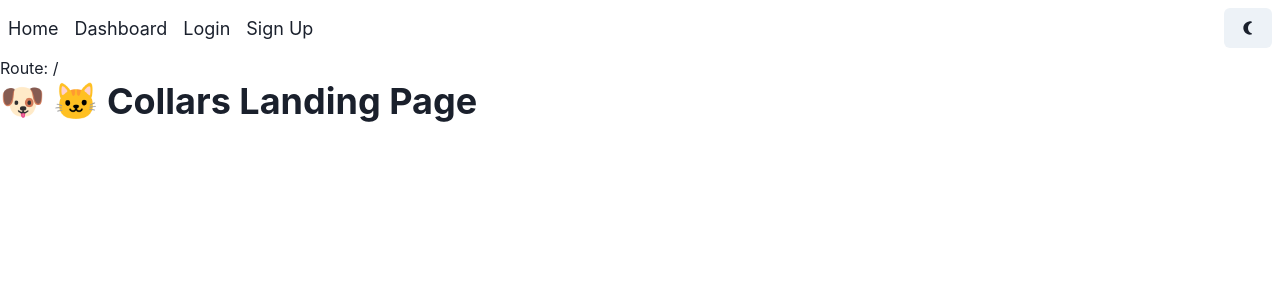
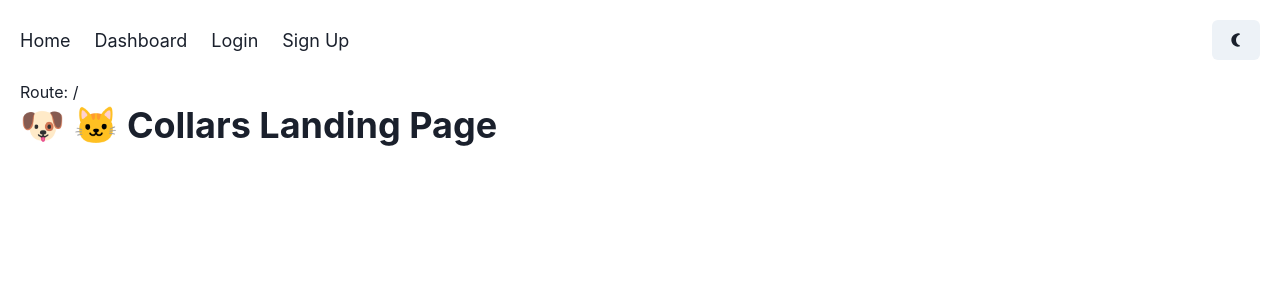
Before and after one commit to zakmayfield/collars-client, a Next.js app: page / in a window 1280 px wide. Shown: the top 300 px of the page. Built offline with nearby package versions, Linux system fonts and the light colour scheme.

Commit message:
nav style updates

```diff
--- a/src/components/LayoutOne/LayoutOne.tsx
+++ b/src/components/LayoutOne/LayoutOne.tsx
@@ -1,12 +1,12 @@
+import { Box } from '@chakra-ui/react';
 import { PropsWithChildren } from 'react';
 import { Nav } from '../Nav';
 
-
 export const LayoutOne = ({ children }: PropsWithChildren) => {
   return (
-    <>
+    <Box px='5'>
         <Nav />
         {children}
-    </>
+    </Box>
   );
 };
--- a/src/components/Nav/Nav.tsx
+++ b/src/components/Nav/Nav.tsx
@@ -33,17 +33,22 @@ export const Nav = () => {
   const { toggleColorMode } = useColorMode();
 
   return (
-    <Box as='nav' py='2'>
+    <Box as='nav' py='5'>
       <List display='flex' alignItems='center'>
-        {links.map((link) => {
+        {links.map((link, index) => {
           return (
-            <ListItem key={link.path} px='2' fontSize='lg'>
+            <ListItem
+              key={link.path}
+              fontSize='lg'
+              pr='3'
+              pl={index === 0 ? '0' : '3'}
+            >
               <Link href={link.path}>{link.page}</Link>
             </ListItem>
           );
         })}
 
-        <ListItem px='2' ml='auto'>
+        <ListItem ml='auto'>
           <Button onClick={toggleColorMode}>
             {useColorModeValue(<MdNightlightRound />, <MdWbSunny />)}
           </Button>
--- a/src/styles/globals.css
+++ b/src/styles/globals.css
@@ -12,6 +12,5 @@ body {
 }
 
 a {
-  color: inherit;
   text-decoration: none;
 }
```
